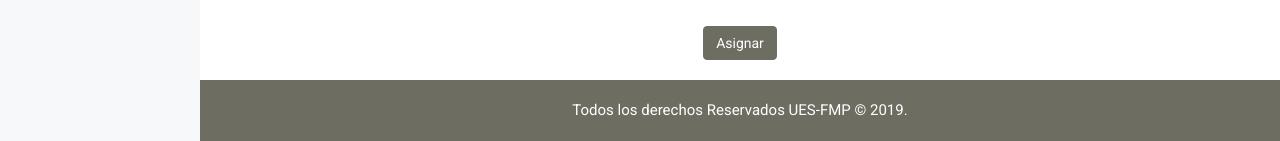
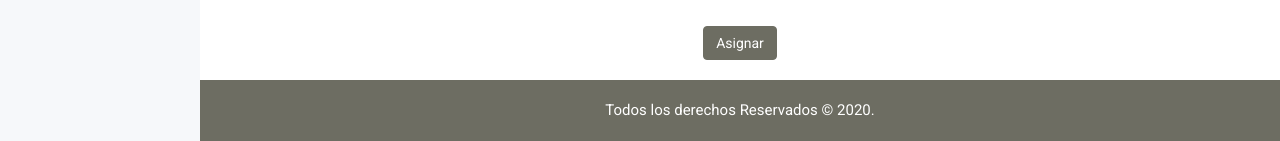
Before and after one commit to DruidTechnology/cooperativa, a PHP site: page /nuevoCredito.php in a window 1280 px wide. Shown: the part 858-999 px from the top of the page. Run offline with PHP 8.4, Linux system fonts and the light colour scheme; data that the repository does not hold is empty; some web fonts are replaced.

Commit message:
revision

```diff
--- a/conexion/conexion.php
+++ b/conexion/conexion.php
@@ -10,4 +10,6 @@
         die("Conexion Fallida: ".$conexion->connect_error);
 
     }
+
+
 ?>
--- a/static/footer.php
+++ b/static/footer.php
@@ -5,7 +5,7 @@
                 <div class="row">
                     <div class="col-lg-12">
                         <div class="footer-copy-right">
-                            <p>Todos los derechos Reservados UES-FMP © 2019.</p>
+                            <p>Todos los derechos Reservados  © 2020.</p>
                         </div>
                     </div>
                 </div>
```
